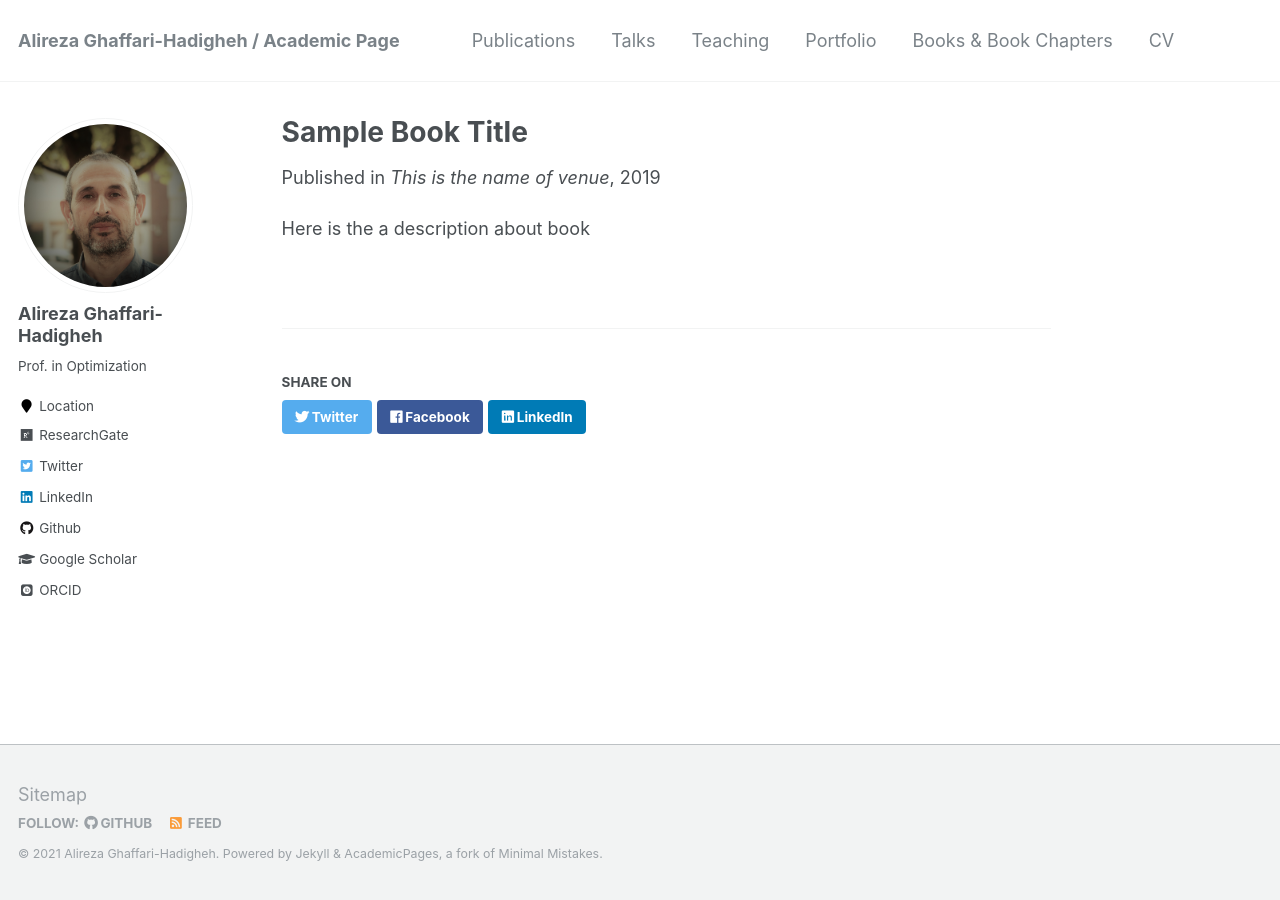
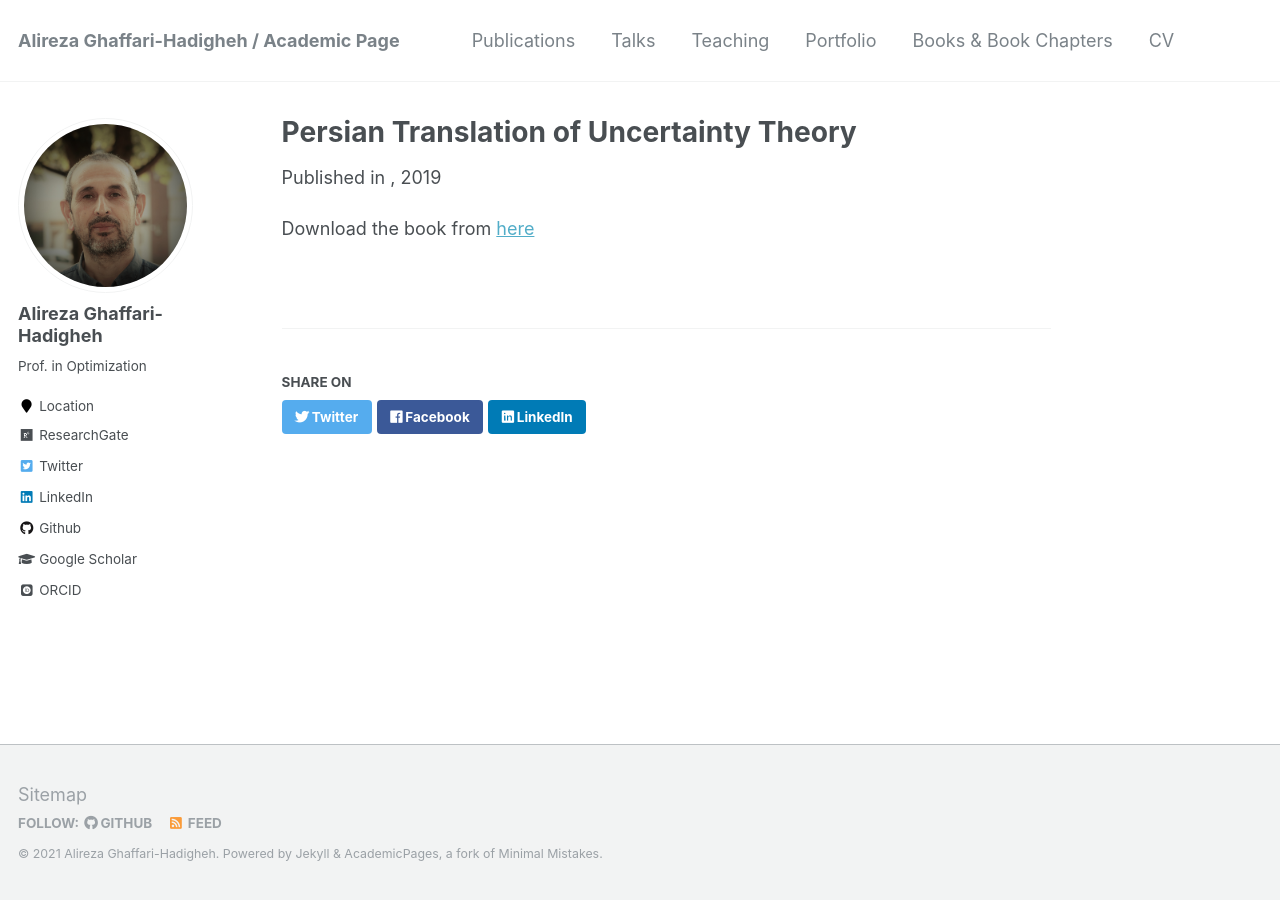
Before and after one commit to Hadigheha/hadigheha.github.io, a Jekyll site: the page built from _books/UT-Persian.md, in a window 1280 px wide. Built offline with Jekyll 4.4.1, drawn with Linux system fonts in a browser that asks for light colours; some web fonts are replaced.

Commit message:
Update UT-Persian.md

```diff
--- a/_books/UT-Persian.md
+++ b/_books/UT-Persian.md
@@ -1,12 +1,12 @@
 ---
-title: "Sample Book Title"
+title: "Persian Translation of Uncertainty Theory"
 collection: books
-permalink: /books/book_1
-excerpt: 'This is a sample excerpt for the books'
+permalink: /books/UT-Persian
+excerpt: "This book is a translation of fifth edition of Uncertainty Theory, by: Baoding Liu. Feel free to share it"
 date: 2019-09-09
-venue: 'This is the name of venue'
-paperurl: 'https://google.com'
+venue: ''
+paperurl: 'teaching/ut/ut-persian Translation-2019-08-04.pdf'
 ---
 
 
-Here is the a description about book
+Download the book from [here](teaching/ut/ut-persian Translation-2019-08-04.pdf)
```
